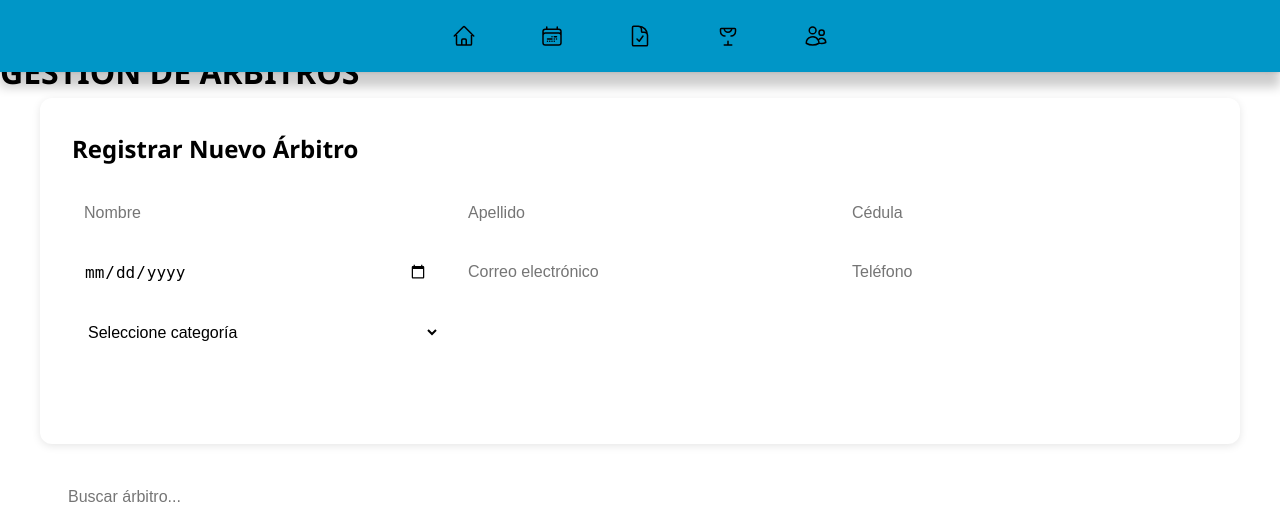
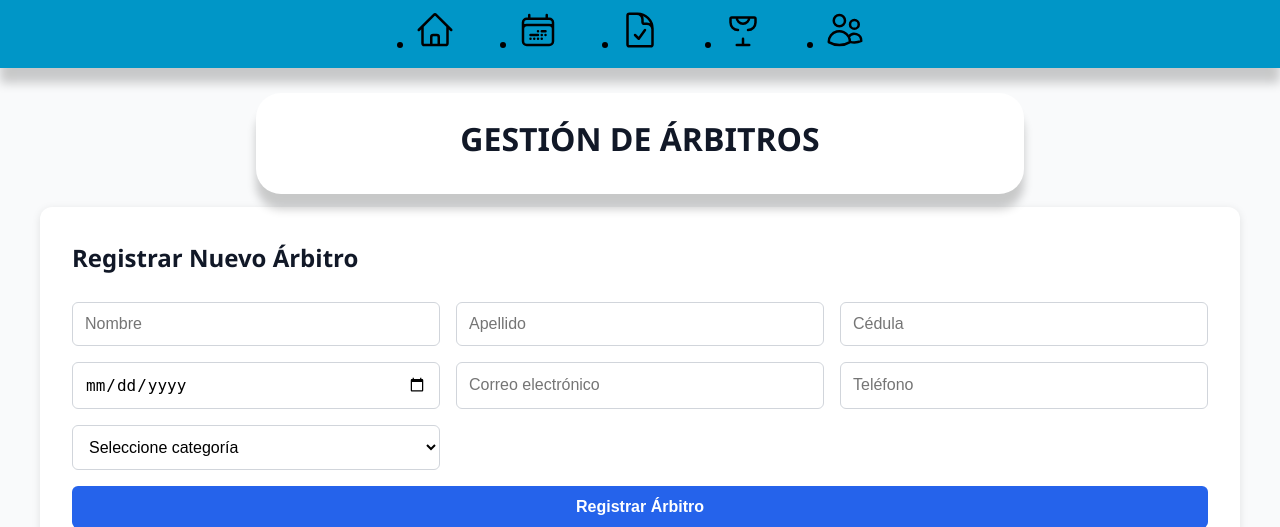
Before and after one commit to KikeGallardo/AAA-Web, a PHP site: page /arbitros.php in a window 1280 px wide. Shown: the top 527 px of the page. Run offline with PHP 8.4, Linux system fonts and the light colour scheme; data that the repository does not hold is empty.

Commit message:
Modulación de CSS

```diff
--- a/arbitros.php
+++ b/arbitros.php
@@ -144,6 +144,7 @@ $arbitros = $stmt->get_result();
     <meta name="viewport" content="width=device-width, initial-scale=1.0">
     <title>Gestión de Árbitros</title>
     <link rel="stylesheet" href="assets/css/arbitros.css">
+    <link rel="stylesheet" href="assets/css/subtitulos.css">
     <link href="https://fonts.googleapis.com/icon?family=Material+Icons" rel="stylesheet">
 </head>
 <body>
--- a/assets/css/arbitros.css
+++ b/assets/css/arbitros.css
@@ -1,8 +1,6 @@
-<<<<<<< HEAD
 /* =========================================
    SUBTÍTULO / TÍTULO
 ========================================= */
-=======
 /* ===== VARIABLES Y RESET ===== */
 :root {
     --primary: #2563eb;
@@ -29,64 +27,6 @@ body {
     background: var(--gray-50);
     color: var(--gray-900);
     line-height: 1.6;
-}
-
-/* ===== HEADER Y NAVEGACIÓN ===== */
-header {
-    background: white;
-    box-shadow: 0 1px 3px rgba(0,0,0,0.1);
-    position: sticky;
-    top: 0;
-    z-index: 100;
-}
-
-.nav_bar_upper {
-    display: flex;
-    justify-content: center;
-    align-items: center;
-    padding: 1rem 2rem;
-    gap: 2rem;
-}
-
-.nav_links {
-    list-style: none;
-    display: flex;
-    gap: 1.5rem;
-}
-
-.nav_links a {
-    display: flex;
-    align-items: center;
-    padding: 0.5rem 1rem;
-    color: var(--gray-700);
-    text-decoration: none;
-    border-radius: 8px;
-    transition: all 0.2s;
-}
-
-.nav_links a:hover {
-    background: var(--gray-100);
-    color: var(--primary);
-}
-
-.nav_links svg {
-    width: 24px;
-    height: 24px;
-}
-
-/* ===== SUBTÍTULO ===== */
->>>>>>> f24cdbd064a26f9d9d389b4bb44064245cfce15f
-.subtitulo {
-    text-align: center;
-    padding: 2rem;
-    background: linear-gradient(135deg, var(--primary) 0%, var(--primary-dark) 100%);
-    color: white;
-    margin-bottom: 2rem;
-}
-
-.subtitulo h1 {
-    font-size: 2rem;
-    font-weight: 700;
 }
 
 /* ===== FORMULARIO DE REGISTRO ===== */
--- /dev/null
+++ b/assets/css/subtitulos.css
@@ -0,0 +1,20 @@
+.subtitulo {
+    box-sizing: border-box;
+    align-items: center;
+    justify-content: center;
+    position: relative;
+    text-align: center;
+    background: #fff;
+    padding: 20px 15px;
+    border-radius: 25px;
+    margin-left: 20%;
+    margin-right: 20%;
+    margin-top: 4%;
+    margin-bottom: 1%;
+    box-shadow: 0 15px 10px rgba(0,0,0,0.2);
+}
+
+.subtitulo h1 {
+    font-size: 2em;
+    margin-bottom: 10px;
+}
--- a/calendario.php
+++ b/calendario.php
@@ -8,8 +8,10 @@
     <script src='https://cdn.jsdelivr.net/npm/@fullcalendar/daygrid@6.1.19/index.global.min.js'></script>
     <link href="https://cdn.jsdelivr.net/npm/bootstrap@5.3.2/dist/css/bootstrap.min.css" rel="stylesheet">
     <link rel="stylesheet" href="assets/css/calendario.css">
+    <link rel="stylesheet" href="assets/css/subtitulos.css">
 </head>
 <body>
+  <div class="subtitulo"><h1>CALENDARIO DE PARTIDOS</h1></div>
       <main>
         <div id='calendar' class=calendar-container></div>
         <script src="https://cdn.jsdelivr.net/npm/fullcalendar-scheduler@6.1.19/index.global.min.js"></script>
--- a/dashboard.php
+++ b/dashboard.php
@@ -4,6 +4,8 @@
     <meta charset="UTF-8">
     <meta name="viewport" content="width=device-width, initial-scale=1.0">
     <link rel="stylesheet" href="assets/css/dashboard.css">
+    <link rel="stylesheet" href="assets/css/subtitulos.css">
+    <link rel="stylesheet" href="assets/css/header.css">
     <link href="https://fonts.googleapis.com/icon?family=Material+Icons" rel="stylesheet">
     <title>Dashboard AAA</title>
     </head>
--- a/impresion.php
+++ b/impresion.php
@@ -7,6 +7,8 @@
     <link rel="stylesheet" href="assets/css/impresion.css">
 </head>
 <body>
+    <div class="subtitulo"><h1>IMPRIMIR</h1></div>
+
     <!-- Filtrar torneos por intervalos de fechas -->
     <h1>Impresión de datos</h1>
 
--- a/programar.php
+++ b/programar.php
@@ -6,6 +6,7 @@
     <meta name="viewport" content="width=device-width, initial-scale=1.0">
     <title>Programar partido</title>
     <link rel="stylesheet" href="assets/css/programar.css">
+    <link rel="stylesheet" href="assets/css/subtitulos.css">
     <link href="https://fonts.googleapis.com/icon?family=Material+Icons" rel="stylesheet">
     </head>
 <body>
```
Also changed, not shown: assets/css/calendario.css (+4 -29 lines), assets/css/dashboard.css (+0 -72 lines), assets/css/programar.css (+0 -21 lines), assets/css/torneo.css (+0 -65 lines), torneo.php (+5 -4 lines), README.md (deleted).
